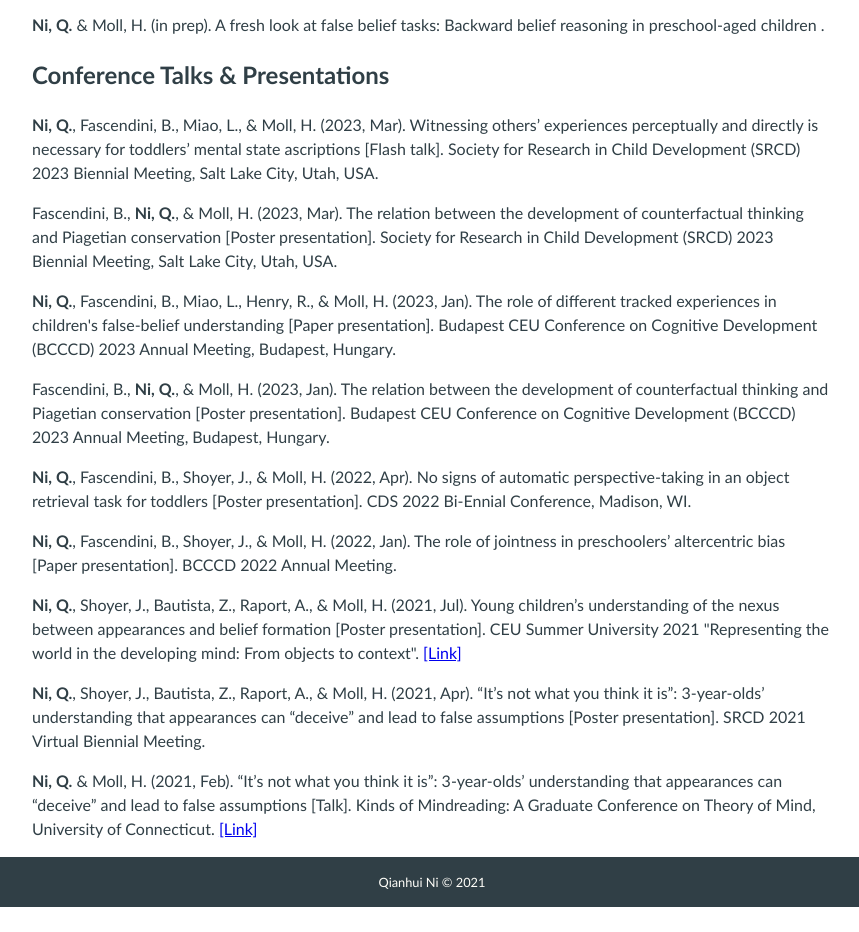
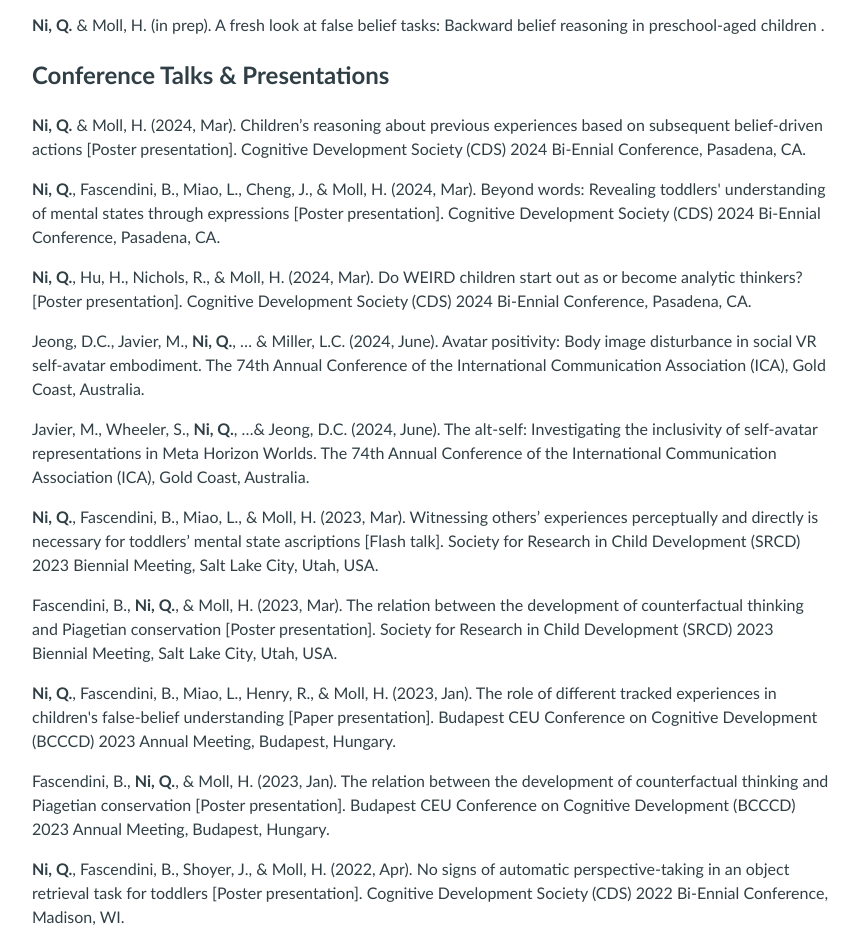
Before and after one commit to QianhuiNi/QianhuiNi.github.io, a plain HTML site: page publication.html in a window 1280 px wide. Shown: the part 1060-1992 px from the top of the page, without its empty margins (208-1067 px from the left). Drawn offline with Linux system fonts and the light colour scheme.

Commit message:
Update on 1/20/2024

```diff
--- a/publication.html
+++ b/publication.html
@@ -66,11 +66,16 @@
 
         <h2>Conference Talks & Presentations</h2>
 
+		<p><strong>Ni, Q.</strong> & Moll, H. (2024, Mar). Children’s reasoning about previous experiences based on subsequent belief-driven actions [Poster presentation]. Cognitive Development Society (CDS) 2024 Bi-Ennial Conference, Pasadena, CA.</p>
+		<p><strong>Ni, Q.</strong>, Fascendini, B., Miao, L., Cheng, J., & Moll, H. (2024, Mar). Beyond words: Revealing toddlers' understanding of mental states through expressions [Poster presentation]. Cognitive Development Society (CDS) 2024 Bi-Ennial Conference, Pasadena, CA.</p>
+		<p><strong>Ni, Q.</strong>, Hu, H., Nichols, R., & Moll, H. (2024, Mar). Do WEIRD children start out as or become analytic thinkers? [Poster presentation]. Cognitive Development Society (CDS) 2024 Bi-Ennial Conference, Pasadena, CA.</p>
+		<p>Jeong, D.C., Javier, M., <strong>Ni, Q.</strong>, … & Miller, L.C. (2024, June). Avatar positivity: Body image disturbance in social VR self-avatar embodiment. The 74th Annual Conference of the International Communication Association (ICA), Gold Coast, Australia.</p>
+		<p>Javier, M., Wheeler, S., <strong>Ni, Q.</strong>, …& Jeong, D.C. (2024, June). The alt-self: Investigating the inclusivity of self-avatar representations in Meta Horizon Worlds. The 74th Annual Conference of the International Communication Association (ICA), Gold Coast, Australia.</p>
 		<p><strong>Ni, Q.</strong>, Fascendini, B., Miao, L., & Moll, H. (2023, Mar). Witnessing others’ experiences perceptually and directly is necessary for toddlers’ mental state ascriptions [Flash talk]. Society for Research in Child Development (SRCD) 2023 Biennial Meeting, Salt Lake City, Utah, USA.</p>
 		<p>Fascendini, B., <strong>Ni, Q.</strong>, & Moll, H. (2023, Mar). The relation between the development of counterfactual thinking and Piagetian conservation [Poster presentation]. Society for Research in Child Development (SRCD) 2023 Biennial Meeting, Salt Lake City, Utah, USA.</p>
 		<p><strong>Ni, Q.</strong>, Fascendini, B., Miao, L., Henry, R., & Moll, H. (2023, Jan). The role of different tracked experiences in children's false-belief understanding [Paper presentation]. Budapest CEU Conference on Cognitive Development (BCCCD) 2023 Annual Meeting, Budapest, Hungary.</p>
 		<p>Fascendini, B., <strong>Ni, Q.</strong>, & Moll, H. (2023, Jan). The relation between the development of counterfactual thinking and Piagetian conservation [Poster presentation]. Budapest CEU Conference on Cognitive Development (BCCCD) 2023 Annual Meeting, Budapest, Hungary.</p>
-		<p><strong>Ni, Q.</strong>, Fascendini, B., Shoyer, J., & Moll, H. (2022, Apr). No signs of automatic perspective-taking in an object retrieval task for toddlers [Poster presentation]. CDS 2022 Bi-Ennial Conference, Madison, WI.</p>
+		<p><strong>Ni, Q.</strong>, Fascendini, B., Shoyer, J., & Moll, H. (2022, Apr). No signs of automatic perspective-taking in an object retrieval task for toddlers [Poster presentation]. Cognitive Development Society (CDS) 2022 Bi-Ennial Conference, Madison, WI.</p>
 		<p><strong>Ni, Q.</strong>, Fascendini, B., Shoyer, J., & Moll, H. (2022, Jan). The role of jointness in preschoolers’ altercentric bias [Paper presentation]. BCCCD 2022 Annual Meeting.</p>
 		<p><strong>Ni, Q.</strong>, Shoyer, J., Bautista, Z., Raport, A., & Moll, H. (2021, Jul). Young children’s understanding of the nexus between appearances and belief formation [Poster presentation]. CEU Summer University 2021 "Representing the world in the developing mind: From objects to context". <a href="https://summeruniversity.ceu.edu/developing-mind-2021" target="_blank">[Link]</a></p>
         <p><strong>Ni, Q.</strong>, Shoyer, J., Bautista, Z., Raport, A., & Moll, H. (2021, Apr). “It’s not what you think it is”: 3-year-olds’ understanding that appearances can “deceive” and lead to false assumptions [Poster presentation]. SRCD 2021 Virtual Biennial Meeting.</p>
```
Also changed, not shown: research.html (+8 -1 lines).
